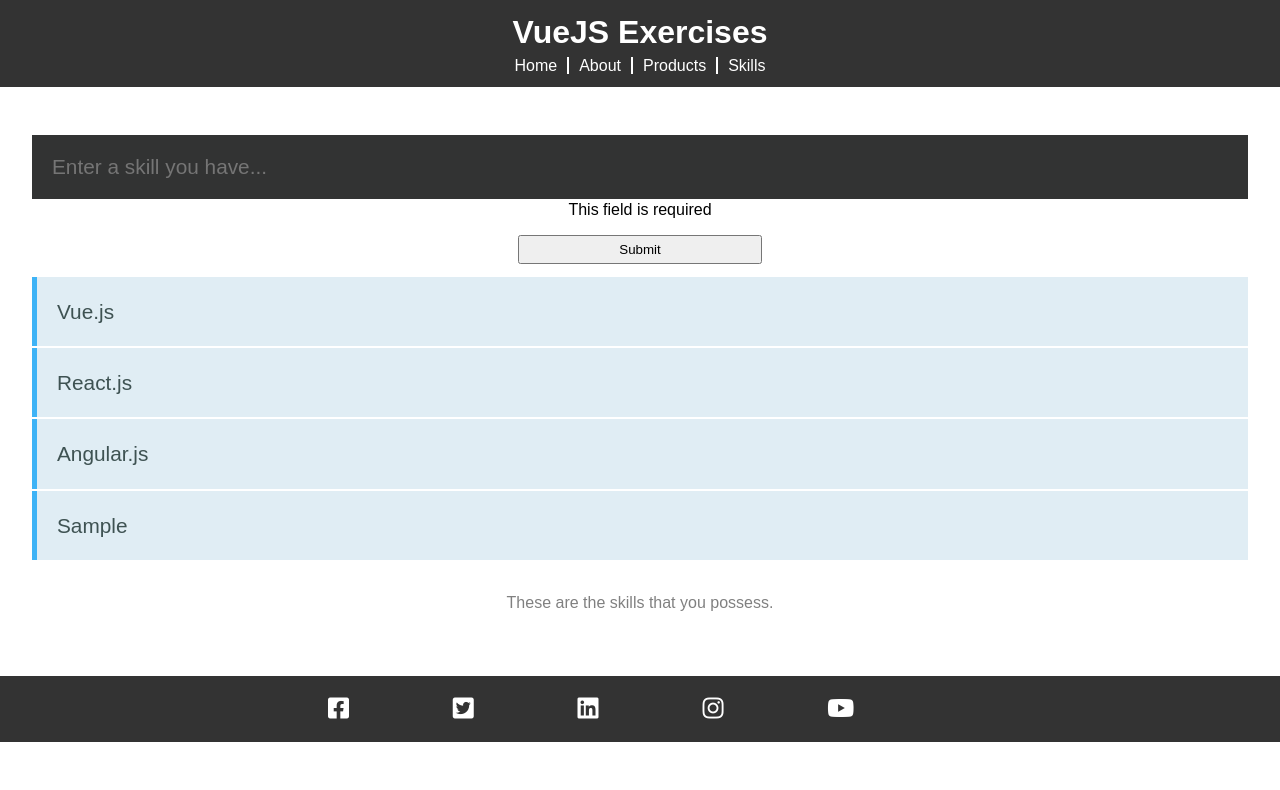
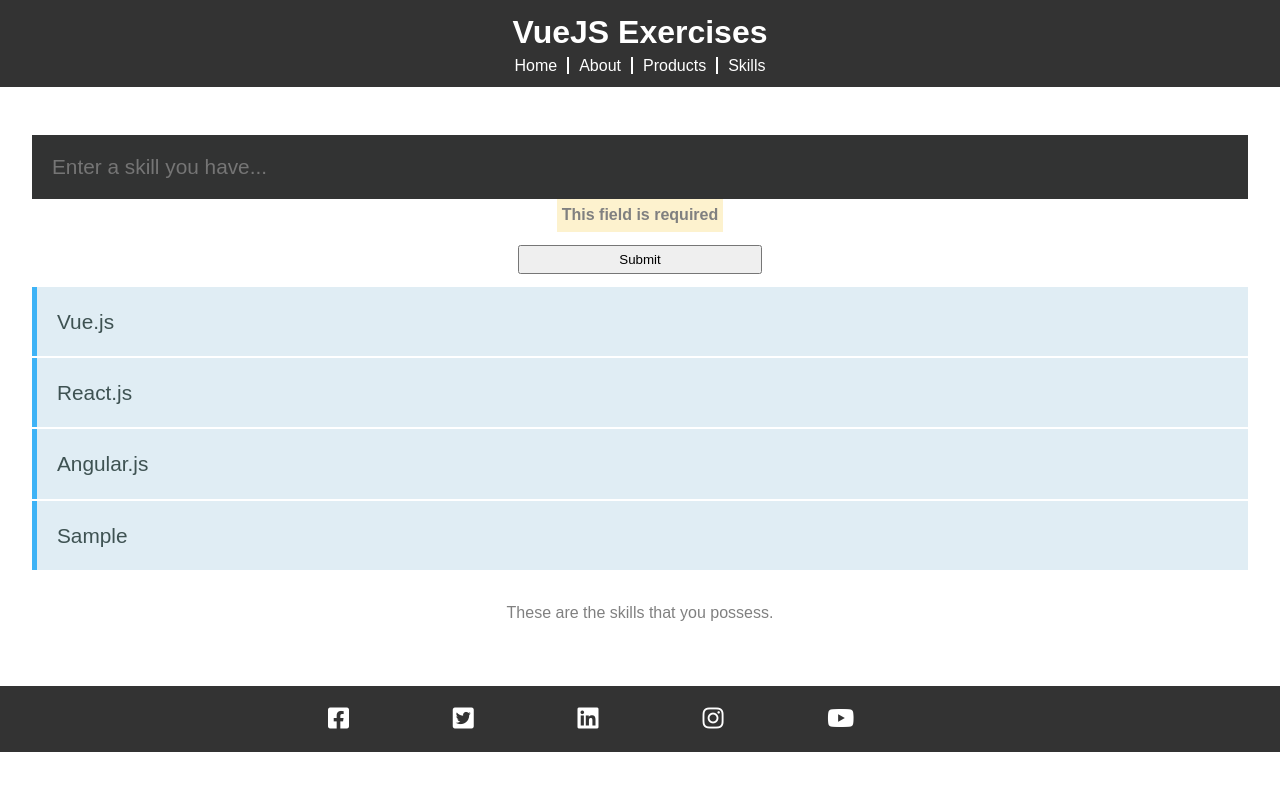
Before and after one commit to DeviousRio/vue-exercise, a Vue app: page /#/skills in a window 1280 px wide. Both pictures are taken after typing "Sample" into the empty fields and a click on the input 640 px from the left and 227 px from the top of the page. Shown: the top 790 px of the page. Built offline with nearby package versions, Linux system fonts and the light colour scheme.

Commit message:
Added errors animation

```diff
--- a/src/components/AddSkills.vue
+++ b/src/components/AddSkills.vue
@@ -2,14 +2,13 @@
   <div class="holder">
     <form @submit.prevent="addSkill">
       <ValidationProvider rules="required" v-slot="{ errors }">
-        <input
-          v-model="skill"
-          name="skill"
-          type="text"
-          class="text-input"
-          placeholder="Enter a skill you have..."
-        />
-        <span>{{ errors[0] }}</span>
+        <input v-model="skill" name="skill" type="text" class="text-input" placeholder="Enter a skill you have..." />
+
+        <!-- Added errors animation -->
+        <transition name="alert-in">
+            <p class="alert" v-if="errors.length > 0">{{ errors[0] }}</p>
+        </transition>
+
       </ValidationProvider>
       <input type="submit" />
     </form>
@@ -49,7 +48,7 @@ export default {
   },
   methods: {
     addSkill() {
-      if (this.skill !== "") {
+      if (this.skill !== "" && this.skill.length >= 2) {
         this.skills.push({ skill: this.skill });
       } else {
         return;
@@ -121,6 +120,33 @@ input[type="submit"] {
   cursor: pointer;
 }
 
+.alert {
+  background-color: #fdf2ce;
+  font-weight: bold;
+  padding: 5px;
+  display: inline-block;
+}
+
+.alert-in-enter-active {
+    animation: bounce-in .5s;
+}
+
+.alert-in-leave-active {
+    animation: bounce-in .5s reverse;
+}
+
+@keyframes bounce-in {
+    0% {
+        transform: scale(0);
+    }
+    50% {
+        transform: scale(1.5);
+    }
+    100% {
+        transform: scale(1);
+    }
+}
+
 /* div ul li {
   padding: 5px;
   text-align: center;
```
